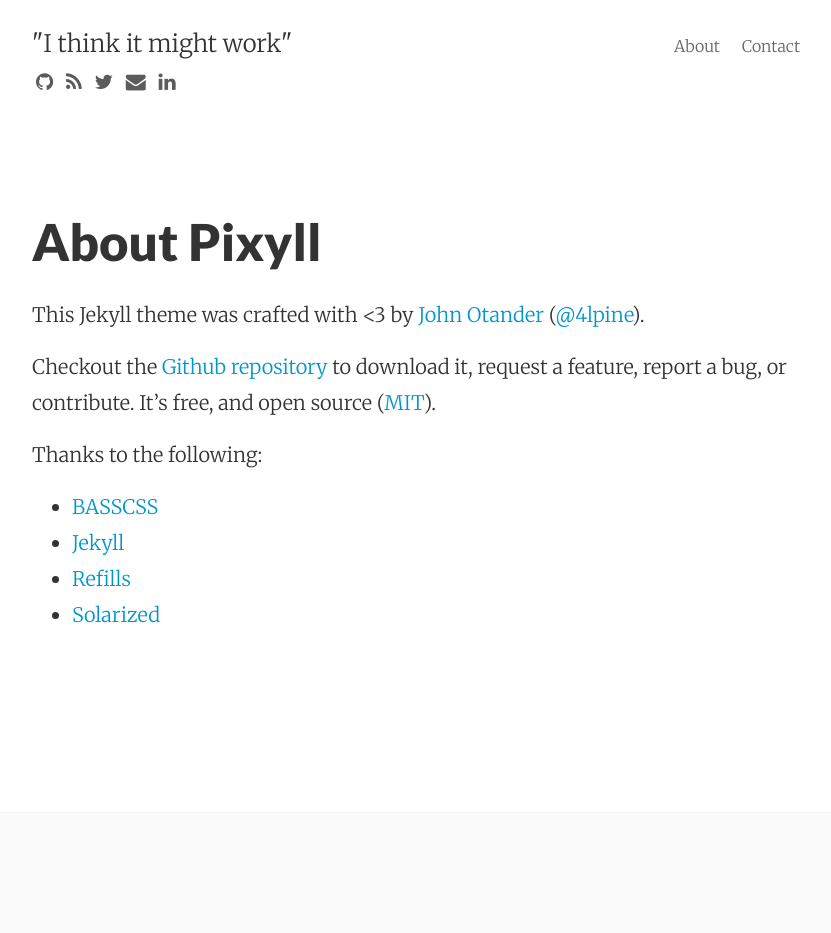
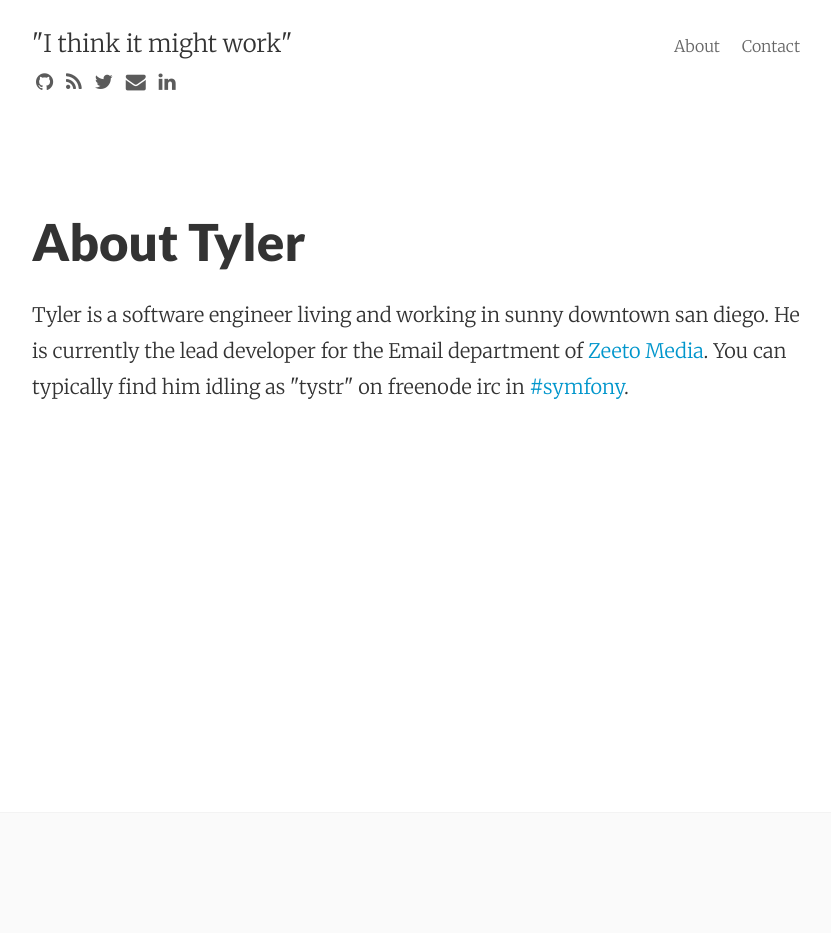
Before and after one commit to tystr/tystr.github.io, a Jekyll site: the page built from about.md, in a window 1280 px wide. Shown: the whole page, without its empty margins (224-1055 px from the left). Built offline with Jekyll 4.4.1, drawn with Linux system fonts in a browser that asks for light colours; nearby versions of some CDN libraries.

Commit message:
Fixed about.md

```diff
--- a/about.md
+++ b/about.md
@@ -1,19 +1,11 @@
 ---
 layout: page
-title: About Pixyll
+title: About Tyler
 permalink: /about/
 ---
 
-This Jekyll theme was crafted with <3 by [John Otander](http://johnotander.com)
-([@4lpine](https://twitter.com/4lpine)).
+<p>Tyler is a software engineer living and working in sunny downtown san diego. He is currently the lead developer for
+the Email department of <a href="http://zeetomedia.com" target="_blank">Zeeto Media</a>.
 
-Checkout the [Github repository](https://github.com/johnotander/pixyll) to download it,
-request a feature, report a bug, or contribute. It's free, and open source
-([MIT](http://opensource.org/licenses/MIT)).
-
-Thanks to the following:
-
-* [BASSCSS](http://basscss.com)
-* [Jekyll](http://jekyllrb.com)
-* [Refills](http://refills.bourbon.io/)
-* [Solarized](http://ethanschoonover.com/solarized)
+You can typically find him idling as "tystr" on freenode irc in <a href="irc://irc.freenode.net/symfony">#symfony</a>.
+</p>
```
